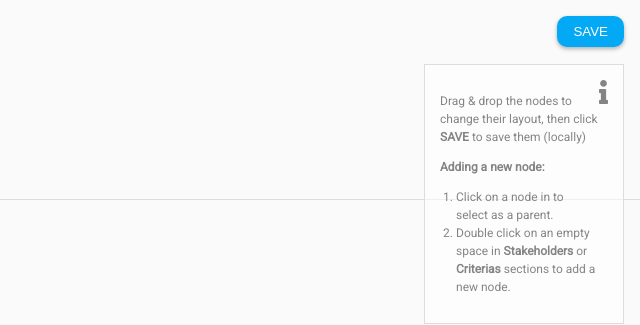
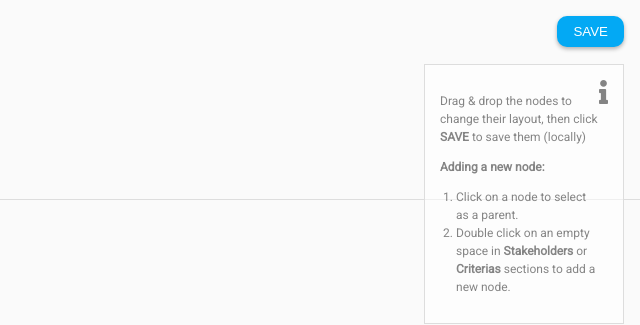
Before and after one commit to PKinMoon42/SVG-JS-Diagram, a plain HTML site: page public/index.html in a window 1280 px wide. Shown: the top 325 px of the page, 640-1280 px from the left. Drawn offline with Linux system fonts and the light colour scheme; a script that the page names is missing.

Commit message:
Fix typo

```diff
--- a/public/index.html
+++ b/public/index.html
@@ -24,7 +24,7 @@
         <p>Drag & drop the nodes to change their layout, then click <b>SAVE</b> to save them (locally)</p>
         <p><b>Adding a new node:</b></p>
         <ol>
-            <li>Click on a node in to select as a parent.</li>
+            <li>Click on a node to select as a parent.</li>
             <li>Double click on an empty space in <b>Stakeholders</b> or <b>Criterias</b> sections to add a new node.</li>
         </ol>
     </article>
```
